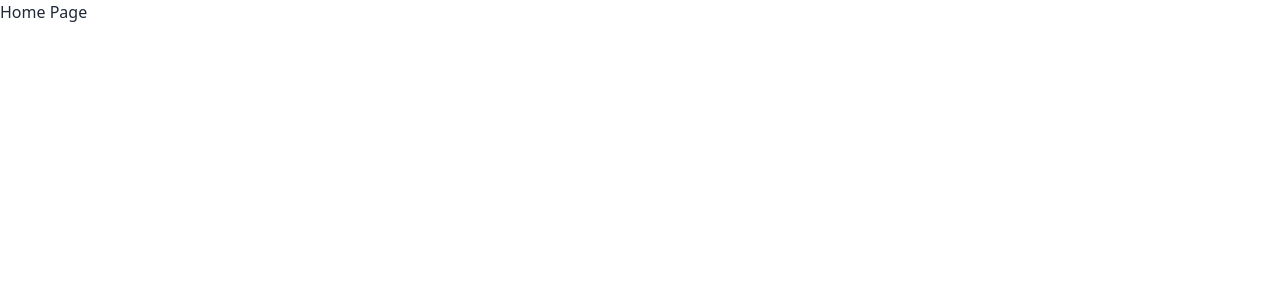
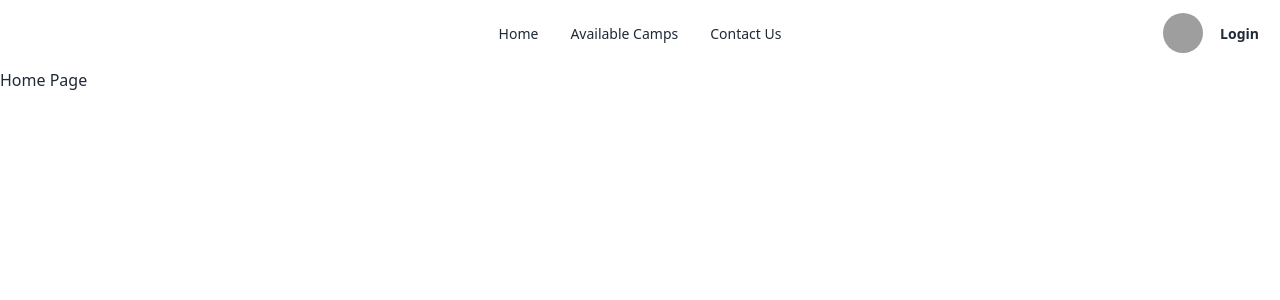
Before and after one commit to Rasibul/medical-camp-client-site, a React (Vite) app: page / in a window 1280 px wide. Shown: the top 300 px of the page. Built offline with nearby package versions, Linux system fonts and the light colour scheme; grey boxes are pictures that could not be loaded.

Commit message:
create a navbar and connect to the route and show nav section in ui

```diff
--- a/src/MainLayOut/MainLayOut.jsx
+++ b/src/MainLayOut/MainLayOut.jsx
@@ -1,9 +1,11 @@
 import { Outlet } from "react-router-dom";
+import Navbar from "../Pages/Home/Header/NavBar/NavBar";
 
 
 const MainLayOut = () => {
     return (
         <div>
+            <Navbar></Navbar>
             <Outlet></Outlet>
         </div>
     );
--- /dev/null
+++ b/src/Pages/Home/Header/NavBar/NavBar.jsx
@@ -0,0 +1,65 @@
+import { Link } from "react-router-dom";
+
+const Navbar = () => {
+    const navOptions = <>
+        <li><Link to=''>Home</Link></li>
+        <li><Link to='availableCamps'>Available Camps</Link></li>
+        <li><Link to='contactUs'>Contact Us</Link></li>
+
+    </>
+
+    return (
+        <div className="navbar bg-base-100">
+            <div className="navbar-start">
+
+                <div className="dropdown">
+                    <label tabIndex={0} className="btn btn-ghost lg:hidden">
+                        <svg xmlns="http://www.w3.org/2000/svg" className="h-5 w-5" fill="none" viewBox="0 0 24 24" stroke="currentColor"><path strokeLinecap="round" strokeLinejoin="round" strokeWidth="2" d="M4 6h16M4 12h8m-8 6h16" /></svg>
+                    </label>
+                    <ul tabIndex={0} className="menu menu-sm dropdown-content mt-3 z-[1] p-2 shadow bg-base-100 rounded-box w-52">
+                        {navOptions}
+                    </ul>
+                </div>
+                {/* <div className="flex items-center ">
+                    <img className="w-12 sm:w-10 rounded-full lg:hidden" src="https://i.ibb.co/whc2mgP/Minimalist-Simple-Brand-Logo-1.png" alt="" />
+                    <h2 className="text-base sm:text-3xl  font-bold"> <span className="text-xl sm:text-3xl text-purple-800 font-bold italic">W</span>ord<span className="text-xl sm:text-3xl text-purple-800 font-bold italic">
+                        N
+                    </span>
+                        est
+                    </h2>
+                </div> */}
+            </div>
+            <div className="navbar-center hidden lg:flex">
+                <ul className="menu menu-horizontal px-1">
+                    {navOptions}
+                </ul>
+            </div>
+            <div className="navbar-end">
+                <div className="dropdown dropdown-end">
+                    <label tabIndex={0} className="btn btn-ghost btn-circle avatar">
+                        <div className="w-10 rounded-full">
+                            <img src='photo' />
+                        </div>
+                    </label>
+                    <ul tabIndex={0} className="menu menu-sm dropdown-content mt-3 z-[1] p-2 shadow bg-base-100 rounded-box w-52">
+                        <li>
+                            <button className="btn btn-sm  btn-ghost">Rasibul</button>
+
+                        </li>
+                        <li>
+                            <button className="btn btn-sm  btn-ghost">Logout</button>
+
+                        </li>
+                    </ul>
+                </div>
+
+                <Link to='/login'>
+                    <button className="btn btn-sm  btn-ghost">Login</button>
+                </Link>
+
+            </div>
+        </div>
+    );
+};
+
+export default Navbar;
```
